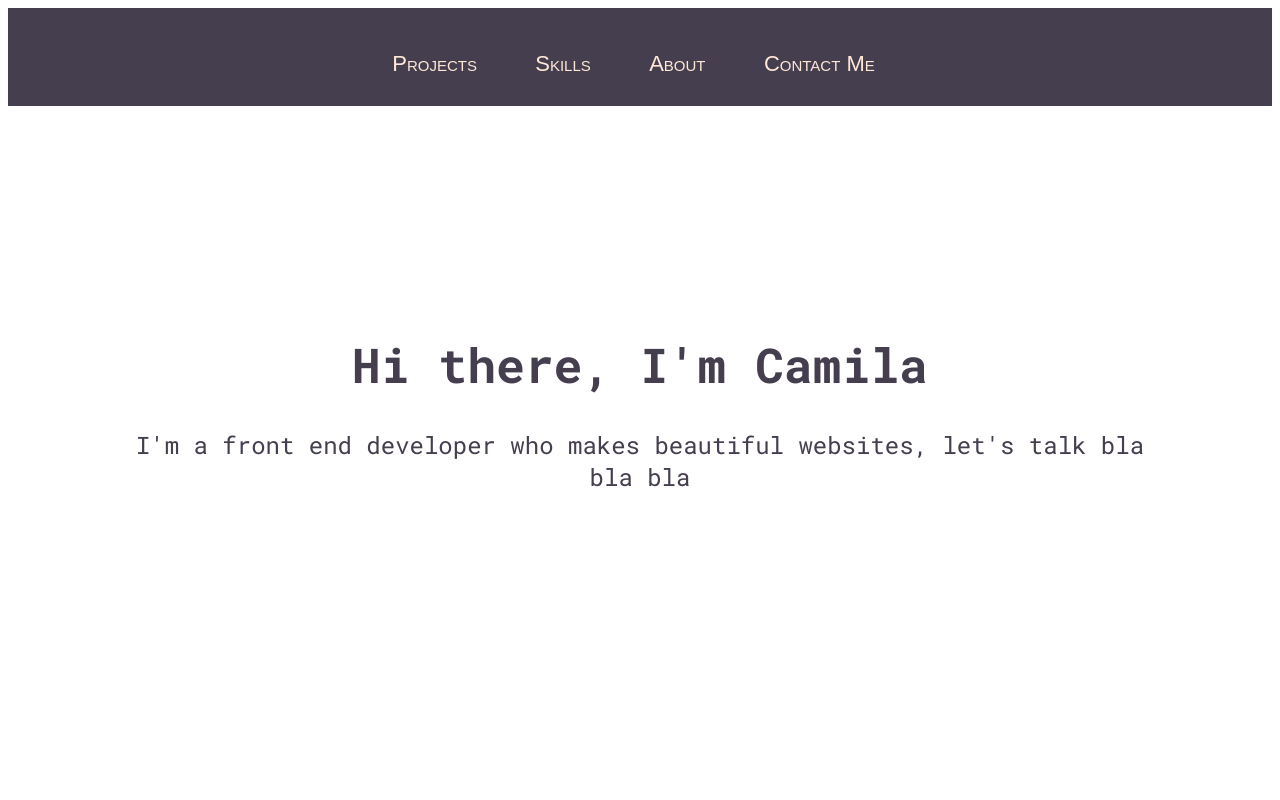
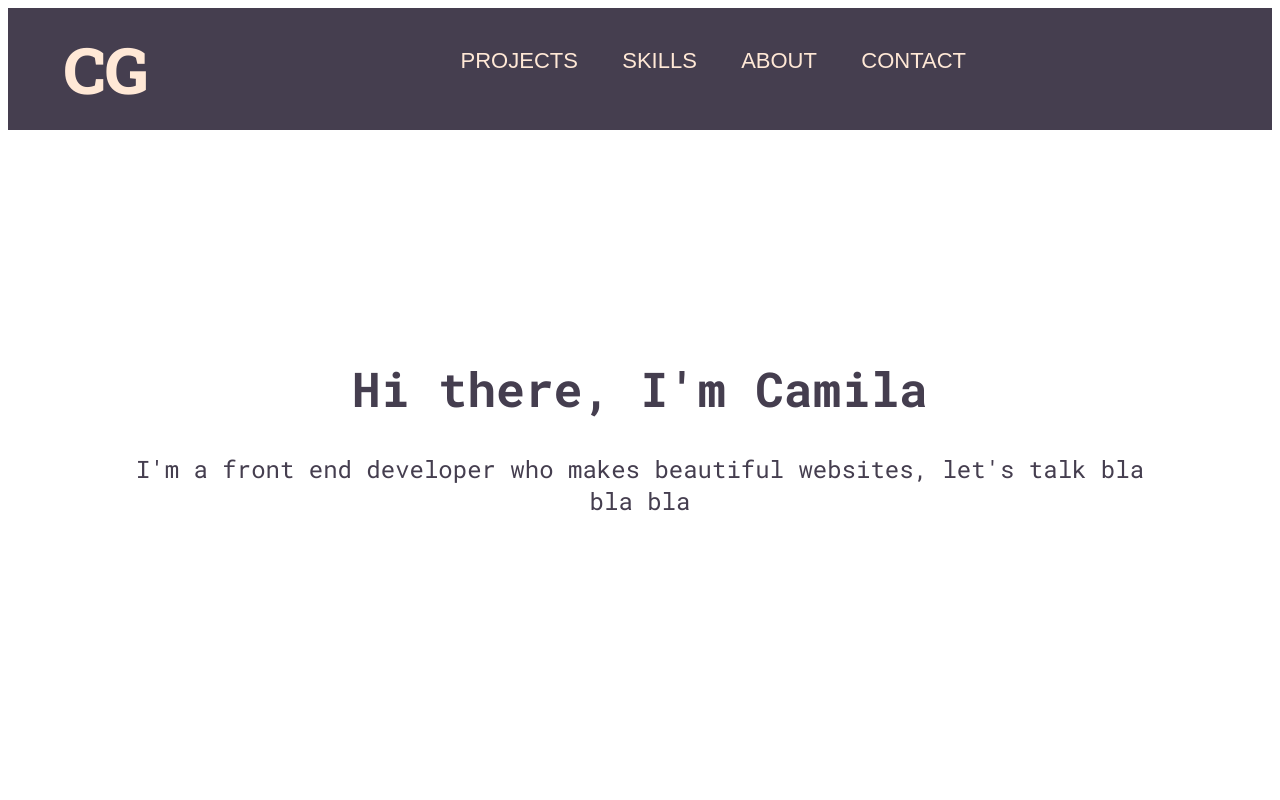
Before and after one commit to camigm1/Portfoliio, a plain HTML site: page index.html in a window 1280 px wide. Shown: the top 800 px of the page. Drawn offline with Linux system fonts and the light colour scheme.

Commit message:
changing interface

```diff
--- a/index.html
+++ b/index.html
@@ -11,6 +11,13 @@
       href="https://fonts.googleapis.com/css2?family=Roboto+Mono:wght@400;700&display=swap"
       rel="stylesheet"
     />
+    <link rel="preconnect" href="https://fonts.googleapis.com" />
+    <link rel="preconnect" href="https://fonts.gstatic.com" crossorigin />
+    <link
+      href="https://fonts.googleapis.com/css2?family=Roboto+Slab:wght@800&display=swap"
+      rel="stylesheet"
+    />
+
     <link rel="apple-touch-icon" sizes="180x180" href="/apple-touch-icon.png" />
     <link rel="icon" type="image/png" sizes="32x32" href="/favicon-32x32.png" />
     <link rel="icon" type="image/png" sizes="16x16" href="/favicon-16x16.png" />
@@ -20,7 +27,8 @@
   </head>
   <body>
     <header>
-      <p>logo</p>
+      <!-- <img src="/name-logo/vector/default.svg" alt="" /> -->
+      <p class="logo">CG</p>
       <nav>
         <ul class="navigation">
           <li class="ham" href="#">
@@ -39,10 +47,10 @@
               />
             </svg>
           </li>
-          <li><a href="">Projects</a></li>
-          <li><a href="">Skills</a></li>
-          <li><a href="">About</a></li>
-          <li><a href="">Contact Me</a></li>
+          <li><a href="#projects">Projects</a></li>
+          <li><a href="#my-skills">Skills</a></li>
+          <li><a href="#about-me">About</a></li>
+          <li><a href="#contact-me">Contact</a></li>
         </ul>
       </nav>
     </header>
@@ -55,7 +63,7 @@
         </p>
       </div>
     </main>
-    <section class="project-container">
+    <section id="projects" class="project-container">
       <h2>Projects</h2>
       <div class="project-items">
         <div class="weather">
@@ -120,7 +128,7 @@
         </div>
       </div>
     </section>
-    <section class="skills-container">
+    <section id="my-skills" class="skills-container">
       <h2>Skills</h2>
       <h3>Developer Skills</h3>
       <div class="skills">
@@ -132,7 +140,7 @@
         <p>Responsive Websites</p>
       </div>
     </section>
-    <section class="about-section">
+    <section id="about-me" class="about-section">
       <div class="about-container">
         <div class="about-image"><img src="placeholder.jpg" alt="" /></div>
         <div class="about-info">
@@ -146,7 +154,7 @@
     </section>
     <footer>
       <h2>Let's Connect!</h2>
-      <div class="contact">
+      <div id="contact-me" class="contact">
         <ul class="personal-info">
           <li>Phone #: 954-618-9743</li>
           <li>Email: camigm1@gmail.com</li>
--- a/style.css
+++ b/style.css
@@ -9,19 +9,23 @@ body {
 
 /*header*/
 header {
-  padding-top: 3%;
+  padding: 1.5%;
   font-family: sans-serif;
   display: flex;
   background-color: #453e4f;
   color: #ffe8d6;
-  justify-content: space-between;
+  justify-content: space-around;
   align-items: center;
 }
 
 header p {
-  padding: 0 0 0 20px;
+  /* padding: 0 0 0 20px;
   color: #453e4f;
-  display: none;
+  display: none; */
+  font-family: "Roboto Slab", serif;
+  font-size: 4rem;
+  margin: 0 0 0 3%;
+  align-items: center;
 }
 
 header nav ul li a {
@@ -32,15 +36,16 @@ header nav ul li a {
 
 nav ul {
   padding: 0;
-
+  text-transform: uppercase;
   /* flex-direction: column; */
   list-style: none;
   gap: 7%;
+  font-size: 1rem;
 }
 
 nav {
   width: 40%;
-  font-variant: small-caps;
+
   margin: 0 auto;
 }
 
```
Also changed, not shown: name-logo/cover.png (added), name-logo/default.png (added), name-logo/info.txt (added), name-logo/profile.png (added), name-logo/vector/default-monochrome-black.svg (added), name-logo/vector/default-monochrome-white.svg (added), name-logo/vector/default-monochrome.svg (added), name-logo/vector/default.svg (added), name-logo/vector/isolated-layout.svg (added), name-logo/vector/isolated-monochrome-black.svg (added), name-logo/vector/isolated-monochrome-white.svg (added).
